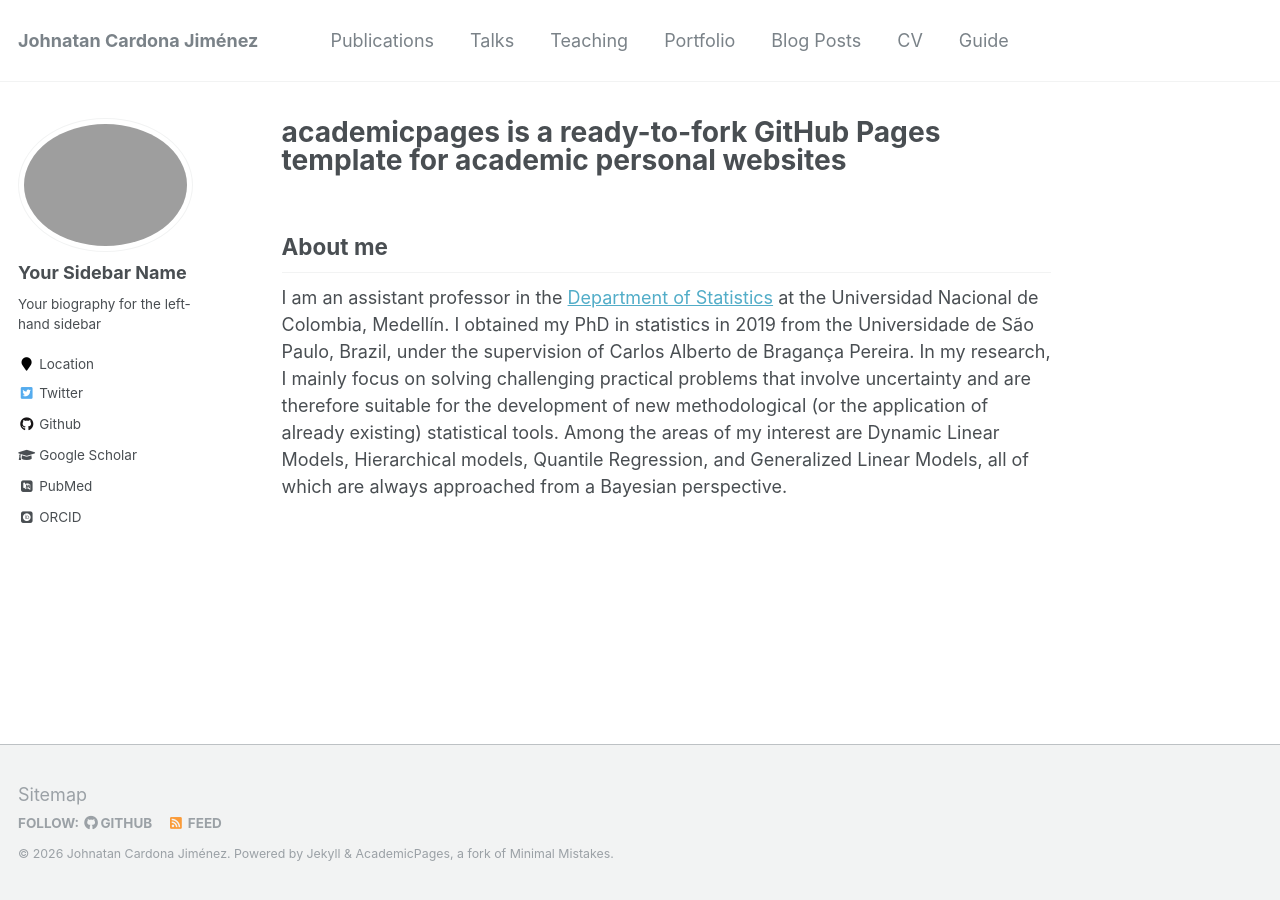
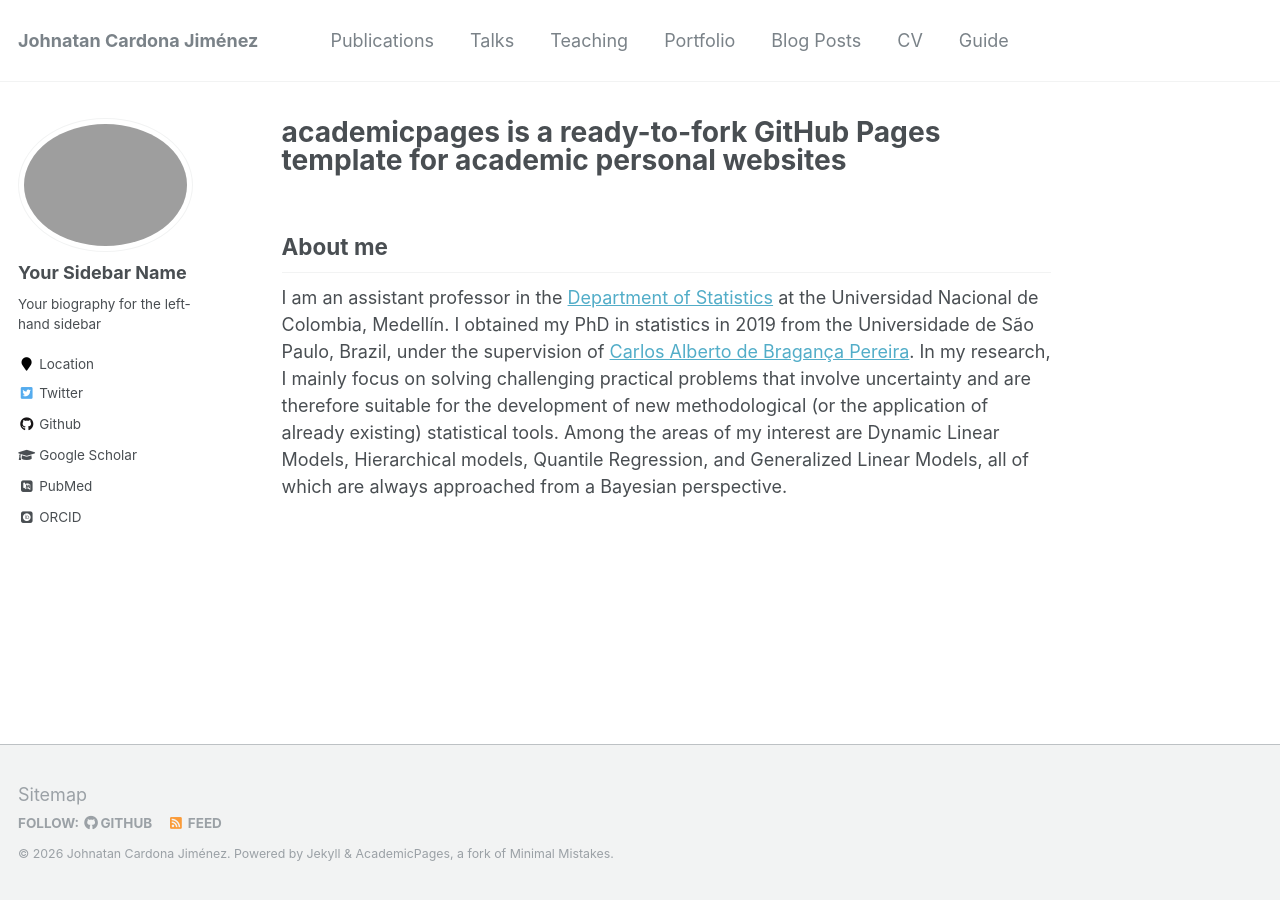
Before and after one commit to JohnatanLAB/JohnatanLAB.github.io, a Jekyll site: the page built from _pages/about.md, in a window 1280 px wide. Built offline with Jekyll 4.4.1, drawn with Linux system fonts in a browser that asks for light colours; some web fonts are replaced; part of the change alters nothing that is shown.

```diff
--- a/_pages/about.md
+++ b/_pages/about.md
@@ -12,4 +12,4 @@ redirect_from:
 About me
 ------
 
-I am an assistant professor in the [Department of Statistics]([https://google.com](https://ciencias.medellin.unal.edu.co/escuelas/estadistica/)) at the Universidad Nacional de Colombia, Medellín. I obtained my PhD in statistics in 2019 from the Universidade de São Paulo, Brazil, under the supervision of Carlos Alberto de Bragança Pereira. In my research, I mainly focus on solving challenging practical problems that involve uncertainty and are therefore suitable for the development of new methodological (or the application of already existing) statistical tools. Among the areas of my interest are Dynamic Linear Models, Hierarchical models, Quantile Regression, and Generalized Linear Models, all of which are always approached from a Bayesian perspective.
+I am an assistant professor in the [Department of Statistics](https://ciencias.medellin.unal.edu.co/escuelas/estadistica/) at the Universidad Nacional de Colombia, Medellín. I obtained my PhD in statistics in 2019 from the Universidade de São Paulo, Brazil, under the supervision of [Carlos Alberto de Bragança Pereira](https://pt.wikipedia.org/wiki/Carlos_Alberto_de_Bragan%C3%A7a_Pereira). In my research, I mainly focus on solving challenging practical problems that involve uncertainty and are therefore suitable for the development of new methodological (or the application of already existing) statistical tools. Among the areas of my interest are Dynamic Linear Models, Hierarchical models, Quantile Regression, and Generalized Linear Models, all of which are always approached from a Bayesian perspective.
```
